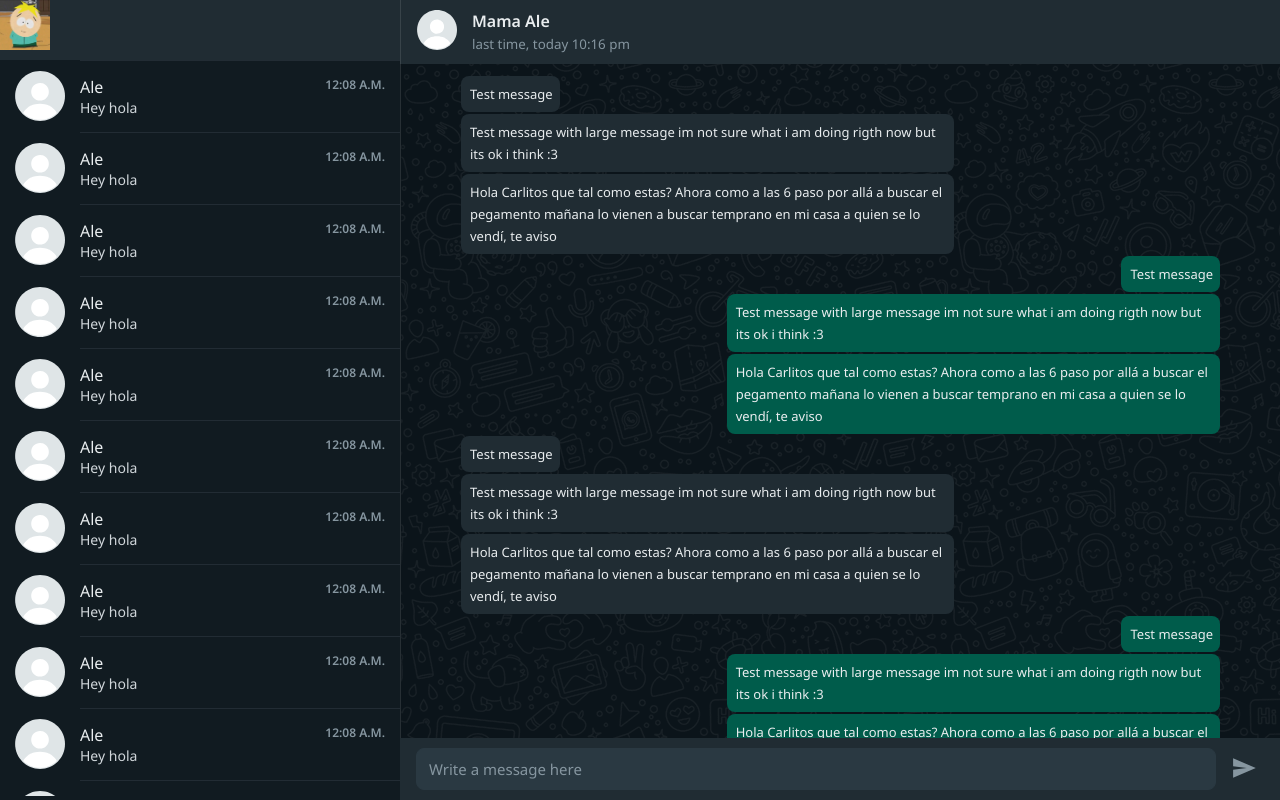
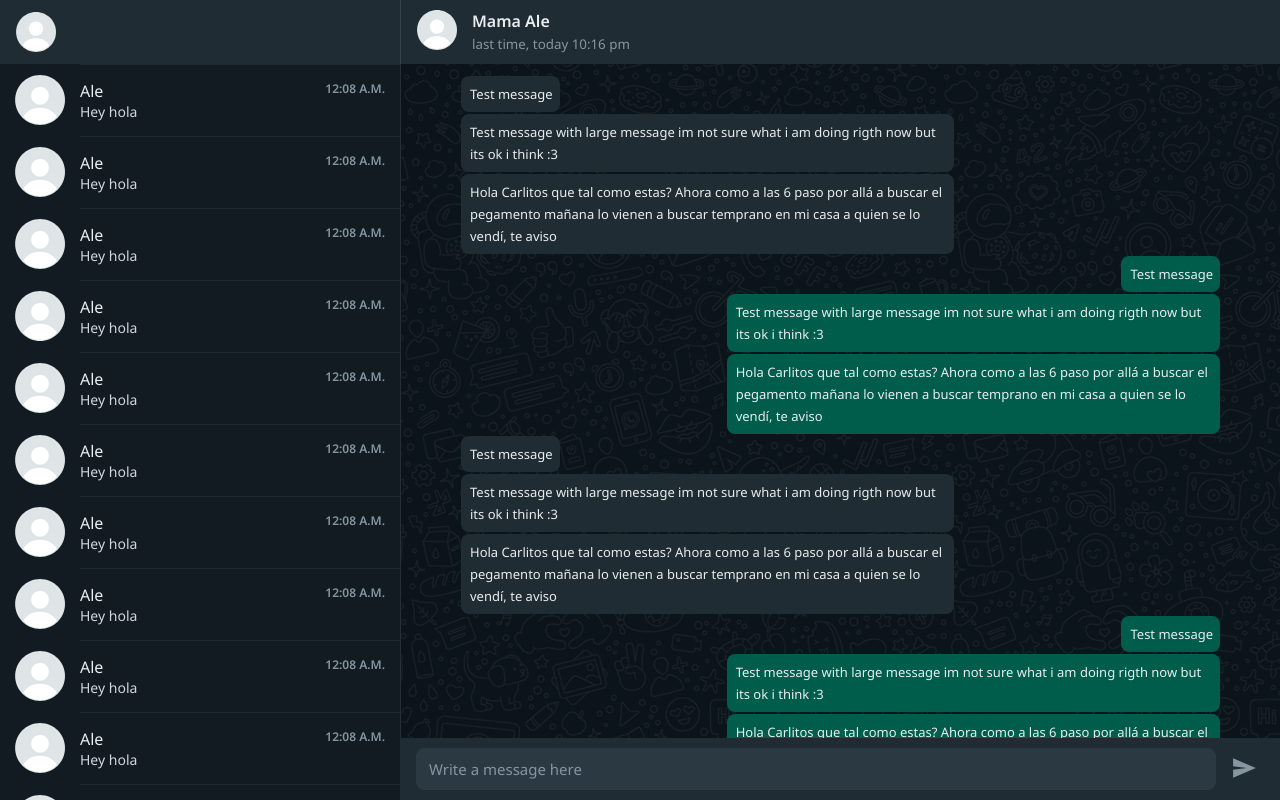
Before and after one commit to cjosue15/whatsapp-clone, an Angular app: page / in a window 1280 px wide. Built offline with nearby package versions, Linux system fonts and the light colour scheme.

Commit message:
feature(header) finish header on sidebar

```diff
--- a/src/app/core/layout/components/header/header.component.html
+++ b/src/app/core/layout/components/header/header.component.html
@@ -1,5 +1,4 @@
-<div class="header">
-  <picture>
-    <img src="assets/butters-profile.jpg" alt="Profile" />
-  </picture>
-</div>
+<w-contact-picture />
+<!-- <picture> -->
+<!--   <img src="assets/butters-profile.jpg" alt="Profile" /> -->
+<!-- </picture> -->
--- a/src/app/core/layout/components/header/header.component.scss
+++ b/src/app/core/layout/components/header/header.component.scss
@@ -1,15 +1,16 @@
-.header {
-  height: 60px;
+:host {
+  display: block;
+  height: 64px;
   background: var(--panel-bg);
+  padding: 0px 16px;
+  box-sizing: border-box;
+  display: flex;
+  align-items: center;
 
-  picture {
-    display: block;
-    width: 50px;
-    height: 50px;
-
-    img {
-      vertical-align: bottom;
-      max-width: 100%;
+  w-contact-picture ::ng-deep {
+    .contact-picture__default {
+      width: 40px;
+      height: 40px;
     }
   }
 }
--- a/src/app/core/layout/components/header/header.component.ts
+++ b/src/app/core/layout/components/header/header.component.ts
@@ -1,12 +1,16 @@
-import { Component, OnInit } from '@angular/core';
+import { Component, HostBinding, OnInit } from '@angular/core';
+import { ContactPictureComponent } from '@components/contact-picture';
 
 @Component({
   standalone: true,
+  imports: [ContactPictureComponent],
   selector: 'w-header',
   templateUrl: './header.component.html',
   styleUrls: ['./header.component.scss'],
 })
 export class HeaderComponent implements OnInit {
+  @HostBinding('class.w-header') hostClass = true;
+
   constructor() {}
 
   ngOnInit() {}
```
